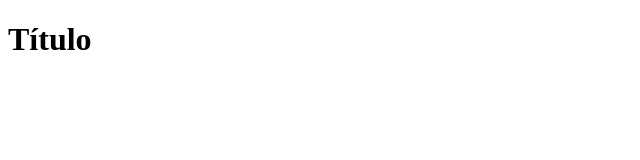
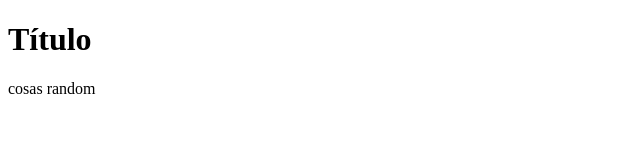
Before and after one commit to dannylarrea/firstweb, a plain HTML site: page index.html in a window 1280 px wide. Shown: the whole page, without its empty margins (0-640 px from the left). Drawn offline with Linux system fonts and the light colour scheme.

Commit message:
he añadido un párrafo

```diff
--- a/index.html
+++ b/index.html
@@ -8,5 +8,6 @@
 </head>
 <body>
     <h1>Título</h1>
+    <p>cosas random</p>
 </body>
 </html>
```
